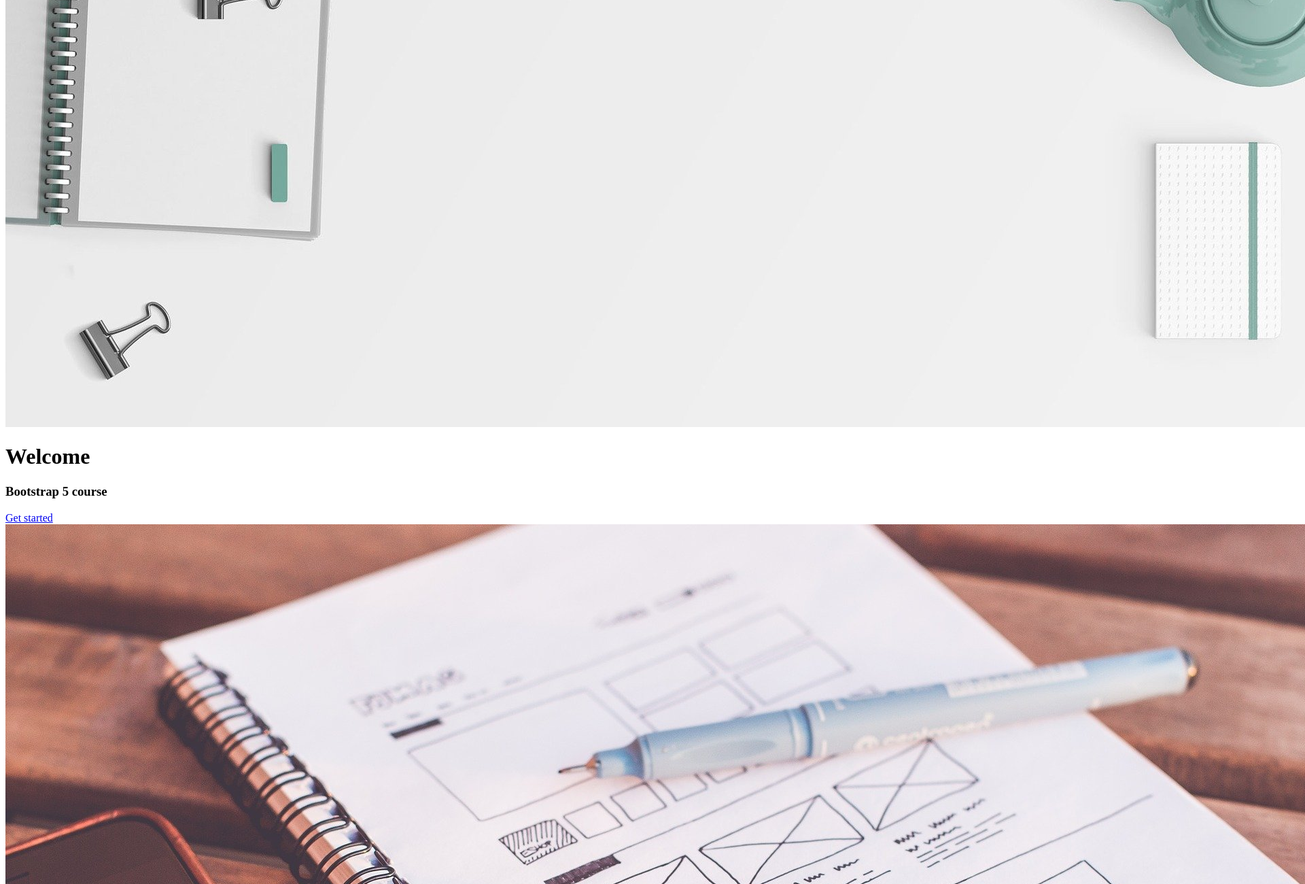
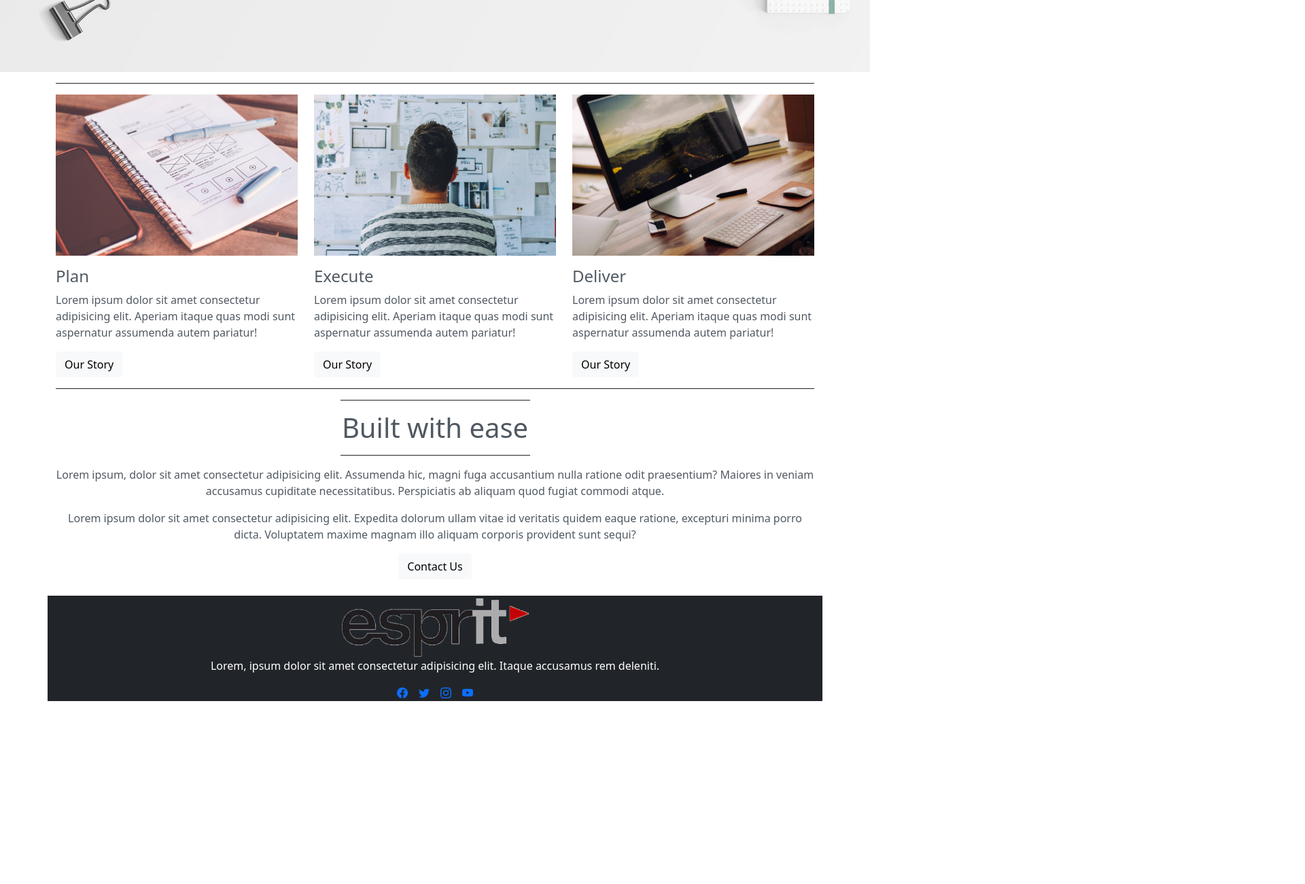
Before and after one commit to Integration-WEB/workshop3-saifhendili, a plain HTML site: page index.html in a window 1280 px wide. Shown: the part 780-2080 px from the top of the page at 68% size, 1920 px wide, since content can reach past the window. After the commit the page ends 1827 px from the top, so only its background shows below. Drawn offline with nearby package versions, Linux system fonts and the light colour scheme.

Commit message:
bootstrap

```diff
--- a/index.html
+++ b/index.html
@@ -4,128 +4,116 @@
     <meta charset="UTF-8">
     <meta name="viewport" content="width=device-width, initial-scale=1.0">
     <title>Bootstrap 5 - Starter Example</title>
-
+    <link href="https://cdn.jsdelivr.net/npm/bootstrap@5.1.3/dist/css/bootstrap.min.css" rel="stylesheet" integrity="sha384-1BmE4kWBq78iYhFldvKuhfTAU6auU8tT94WrHftjDbrCEXSU1oBoqyl2QvZ6jIW3" crossorigin="anonymous">
+    <link rel="stylesheet" href="https://cdn.jsdelivr.net/npm/bootstrap-icons@1.7.1/font/bootstrap-icons.css">
+    <link rel="stylesheet" href="css/style.css">
 </head>
 <body>
 
 <!-- Start Home section-->
 <div id="home">
-    <nav class="" id="navbarResponsive">
-        <a href="#" class=""><img src="img/logo.png" alt="" class=""></a>
+    <nav class="navbar sticky-top navbar-expand-lg navbar-light bg-light" id="navbarResponsive">
+        <div class="container-fluid">
+        <img src="img/logo.png" alt="" class="w-25">
 
 
-        <div class="" id="navbarMenu">
-            <ul class="navbar-nav ms-3">
-                <li class=""><a href="#home" class="">Home</a></li>
-                <li class=""><a href="#about" class="">About</a></li>
-                <li class=""><a href="#service" class="">Services</a></li>
-                <li class=""><a href="#contact" class="">Contact Us</a></li>
+        <div class=" collapse navbar-collapse d-flex justify-content-end" id="navbarNav">
+            <ul class="navbar-nav ">
+                <li class="nav-item"><a href="#home" class="nav-link active">Home</a></li>
+                <li class="nav-item"><a href="#about" class="nav-link">About</a></li>
+                <li class="nav-item"><a href="#service" class="nav-link">Services</a></li>
+                <li class="nav-item"><a href="#contact" class="nav-link">Contact Us</a></li>
             </ul>
         </div>
+    </div>
     </nav>
 
-    <img src="img/desktop.jpg" alt="esprit" class="">
-
-    <div class="caption">
+    <img src="img/desktop.jpg" alt="esprit" class="img-fluid">
+    <div class="caption text-center text-uppercase w-100 position-absolute top-50">
         <h1>Welcome</h1>
         <h3>Bootstrap 5 course</h3>
-        <a href="#" class="">Get started</a>
+        <a  href="#"> <button type="button" class="btn btn-dark">Get started</button> </a>
+
     </div>
+
 
 </div>
 <!-- End Home section -->
 
 <!-- Start About section-->
-<div class="" id="about">
-    <div class=""></div>
-    <div class="">
+<div class="container" id="about">
+    <div class="border-top border-dark my-3"></div>
+    <div class="row">
 
-        <div class="">
-            <img src="img/1.jpg" alt="" class="">
-            <h4 class="">Plan</h4>
+        <div class="col-md-4">
+            <img src="img/1.jpg" alt="" class="img-fluid">
+            <h4 class="mt-3">Plan</h4>
             <p>Lorem ipsum dolor sit amet consectetur adipisicing elit. Aperiam itaque quas modi sunt aspernatur
                 assumenda autem pariatur!</p>
-            <a href="#" class="">Our Story</a>
+            <a href="#" class="btn btn-light">Our Story</a>
         </div>
 
-        <div class="">
-            <img src="img/2.jpg" alt="" class="">
-            <h4 class="">Execute</h4>
+        <div class="col-md-4">
+            <img src="img/2.jpg" alt="" class="img-fluid">
+            <h4 class="mt-3">Execute</h4>
             <p>Lorem ipsum dolor sit amet consectetur adipisicing elit. Aperiam itaque quas modi sunt aspernatur
                 assumenda autem pariatur!</p>
-            <a href="#" class="">Our Story</a>
+            <a href="#" class="btn btn-light">Our Story</a>
         </div>
 
-        <div class="">
-            <img src="img/3.jpg" alt="" class="">
-            <h4 class="">Deliver</h4>
+        <div class="col-md-4">
+            <img src="img/3.jpg" alt="" class="img-fluid">
+            <h4 class="mt-3">Deliver</h4>
             <p>Lorem ipsum dolor sit amet consectetur adipisicing elit. Aperiam itaque quas modi sunt aspernatur
                 assumenda autem pariatur!</p>
-            <a href="#" class="">Our Story</a>
+            <a href="#" class="btn btn-light">Our Story</a>
         </div>
 
     </div>
 
-    <div class=""></div>
+    <div class="border-top border-dark my-3"></div>
 </div>
 
 <!-- End About section -->
 
-<!-- Start Fixed Background IMG -->
 
-<div class="fixed-background" id="service">
-    <div class="services">
-        <div class="service-text">
-            <h1>Advance to the next level</h1>
-            <h3 class="">
-                ..See what's next...
-            </h3>
-            <a href="#" class="">Blue Pill</a>
-            <a href="#" class="">Red Pill</a>
-
-        </div>
-    </div>
-    <div class="fixed-wrap service-wrap">
-        <div class="fixed service-inner">
-            <img src="img/matrix.jpg" alt="" class="img-fluid">
-        </div>
-    </div>
-</div>
 
 <!-- End Fixed Background IMG -->
 
-<div id="contact" class="">
-    <div class="">
-        <div class=""></div>
+<div id="contact" class="container">
+    <div class="text-center">
+        <div class="mx-auto border-top border-dark my-3 w-25"></div>
         <h1 class="">Built with ease</h1>
-        <div class=""></div>
+        <div class="mx-auto border-top border-dark my-3 w-25"></div>
         <p class="">Lorem ipsum, dolor sit amet consectetur adipisicing elit. Assumenda hic, magni fuga accusantium
             nulla ratione odit praesentium? Maiores in veniam accusamus cupiditate necessitatibus. Perspiciatis ab
             aliquam quod fugiat commodi atque.</p>
         <p class="">Lorem ipsum dolor sit amet consectetur adipisicing elit. Expedita dolorum ullam vitae id
             veritatis quidem eaque ratione, excepturi minima porro dicta. Voluptatem maxime magnam illo aliquam corporis
             provident sunt sequi?</p>
-        <a href="#" class="">Contact Us</a>
+        <a href="#" class="btn btn-light">Contact Us</a>
     </div>
 </div>
 
 <footer>
-    <div class="">
+    <div class="container bg-dark text-white mt-4">
         <div class="">
-            <div class="">
-                <img src="img/logo.png" alt="" class="">
+            <div class="text-center">
+                <img src="img/logo.png" alt="" class="img-fluid mx-auto w-25">
                 <p>Lorem, ipsum dolor sit amet consectetur adipisicing elit. Itaque accusamus rem deleniti.</p>
-                <ul class="">
-                    <li><a href="#"><i class="fab fa-facebook"></i></a></li>
-                    <li><a href="#"><i class="fab fa-twitter"></i></a></li>
-                    <li><a href="#"><i class="fab fa-instagram"></i></a></li>
-                    <li><a href="#"><i class="fab fa-youtube"></i></a></li>
+                <ul class="container d-flex justify-content-center gap-3 list-unstyled">
+                    <li><a href="#"><i class="bi bi-facebook"></i></a></li>
+                    <li><a href="#"><i class="bi bi-twitter"></i></a></li>
+                    <li><a href="#"><i class="bi bi-instagram"></i></a></li>
+                    <li><a href="#"><i class="bi bi-youtube"></i></a></li>
                 </ul>
             </div>
         </div>
     </div>
 </footer>
 
+<script src="https://cdn.jsdelivr.net/npm/bootstrap@5.1.3/dist/js/bootstrap.bundle.min.js" integrity="sha384-ka7Sk0Gln4gmtz2MlQnikT1wXgYsOg+OMhuP+IlRH9sENBO0LRn5q+8nbTov4+1p" crossorigin="anonymous"></script>
+
 
 </body>
 </html>
```
